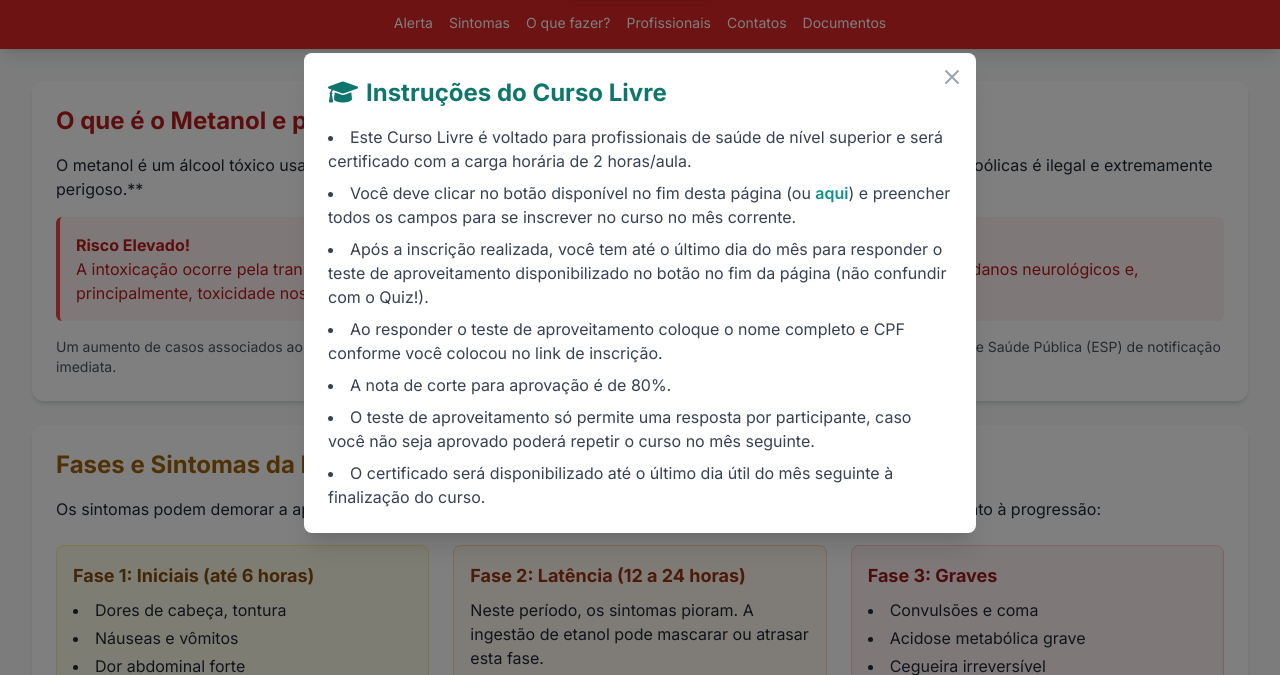
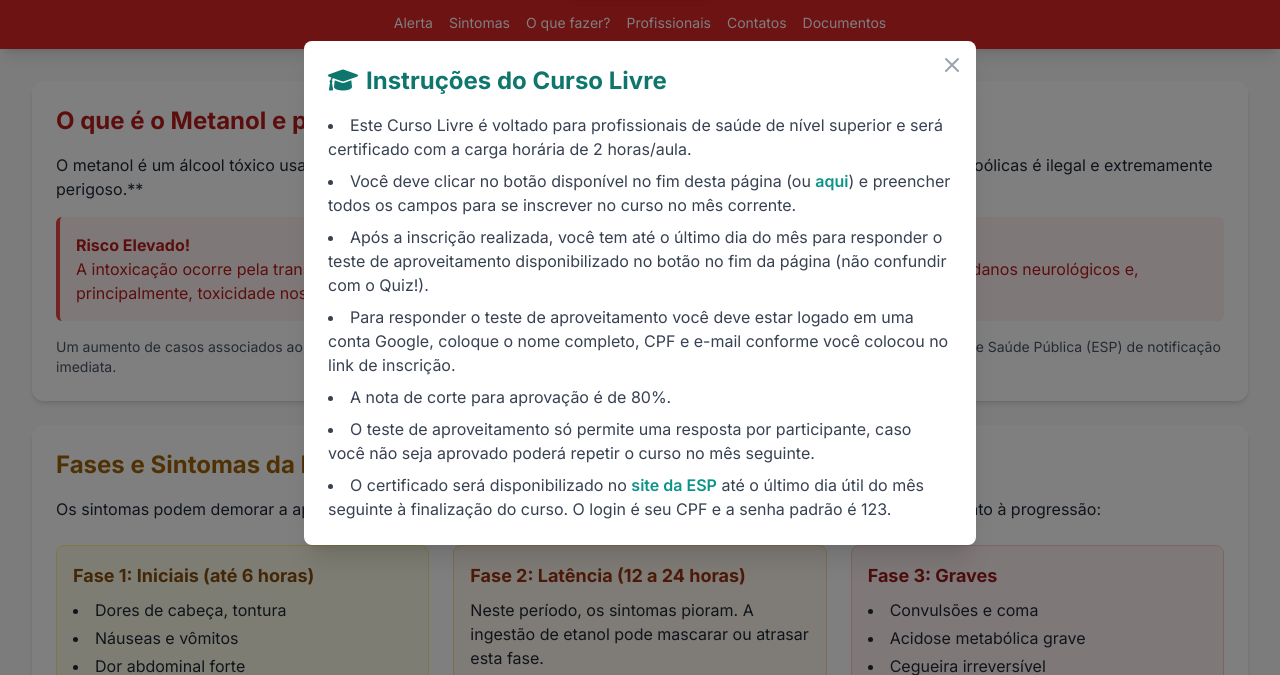
Before and after one commit to ESPFloripa/Metanol, a plain HTML site: page index.html in a window 1280 px wide. Both pictures are taken after a click on the button "Curso Livre". Shown: the part 107-782 px from the top of the page. Drawn offline with nearby package versions, Linux system fonts and the light colour scheme.

Commit message:
Add files via upload

```diff
--- a/index.html
+++ b/index.html
@@ -493,10 +493,10 @@
                     <li>Este Curso Livre é voltado para profissionais de saúde de nível superior e será certificado com a carga horária de 2 horas/aula.</li>
                     <li>Você deve clicar no botão disponível no fim desta página (ou <a href="https://espfloripa.github.io/cursoslivres/" target="_blank" rel="noopener noreferrer" class="text-teal-600 hover:underline font-semibold">aqui</a>) e preencher todos os campos para se inscrever no curso no mês corrente.</li>
                     <li>Após a inscrição realizada, você tem até o último dia do mês para responder o teste de aproveitamento disponibilizado no botão no fim da página (não confundir com o Quiz!).</li>
-                    <li>Ao responder o teste de aproveitamento coloque o nome completo e CPF conforme você colocou no link de inscrição.</li>
+                    <li>Para responder o teste de aproveitamento você deve estar logado em uma conta Google, coloque o nome completo, CPF e e-mail conforme você colocou no link de inscrição.</li>
                     <li>A nota de corte para aprovação é de 80%.</li>
                     <li>O teste de aproveitamento só permite uma resposta por participante, caso você não seja aprovado poderá repetir o curso no mês seguinte.</li>
-                    <li>O certificado será disponibilizado até o último dia útil do mês seguinte à finalização do curso.</li>
+                    <li>O certificado será disponibilizado no <a href="http://cursossms.pmf.sc.gov.br/ver/" target="_blank" rel="noopener noreferrer" class="text-teal-600 hover:underline font-semibold">site da ESP</a> até o último dia útil do mês seguinte à finalização do curso. O login é seu CPF e a senha padrão é 123.</li>
                 </ul>
             </div>
         </div>
```
